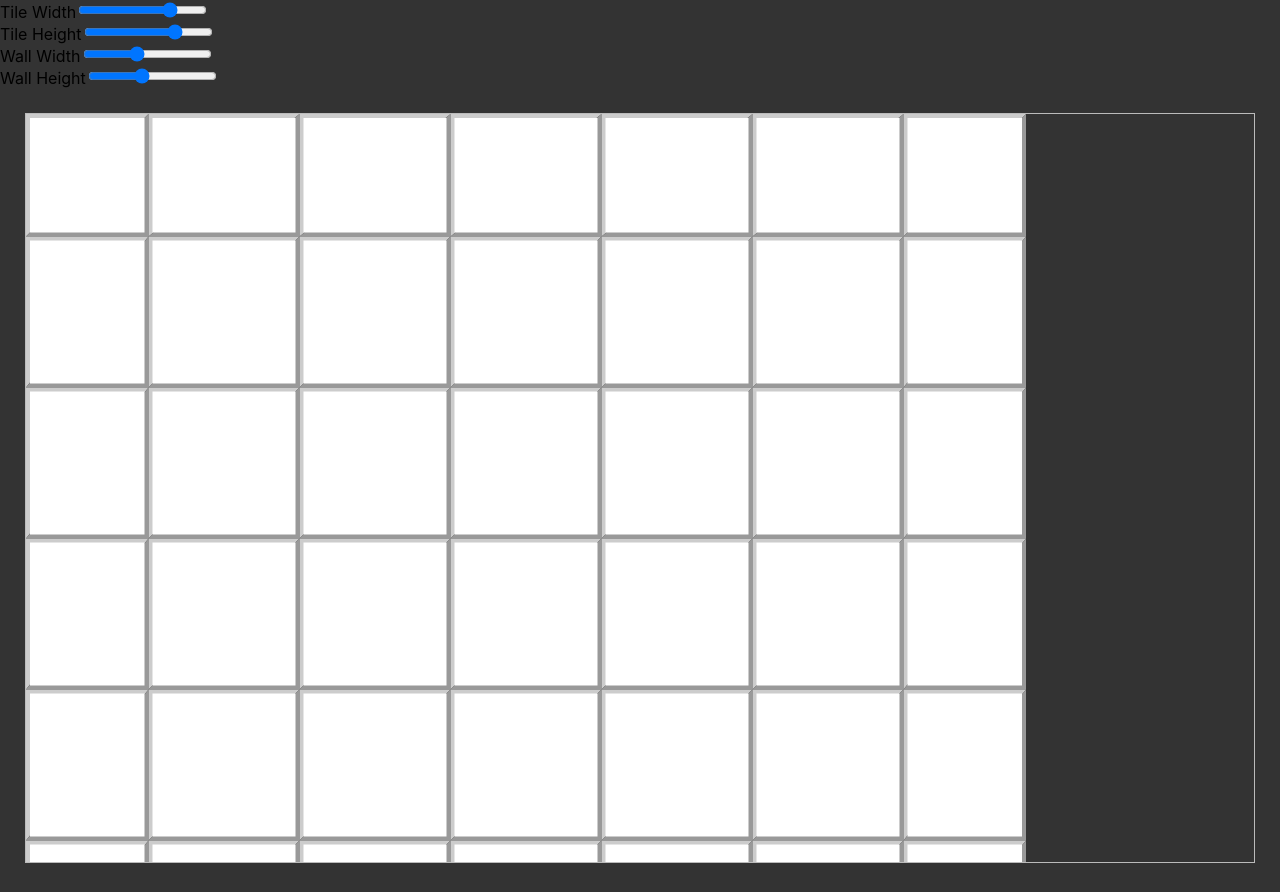
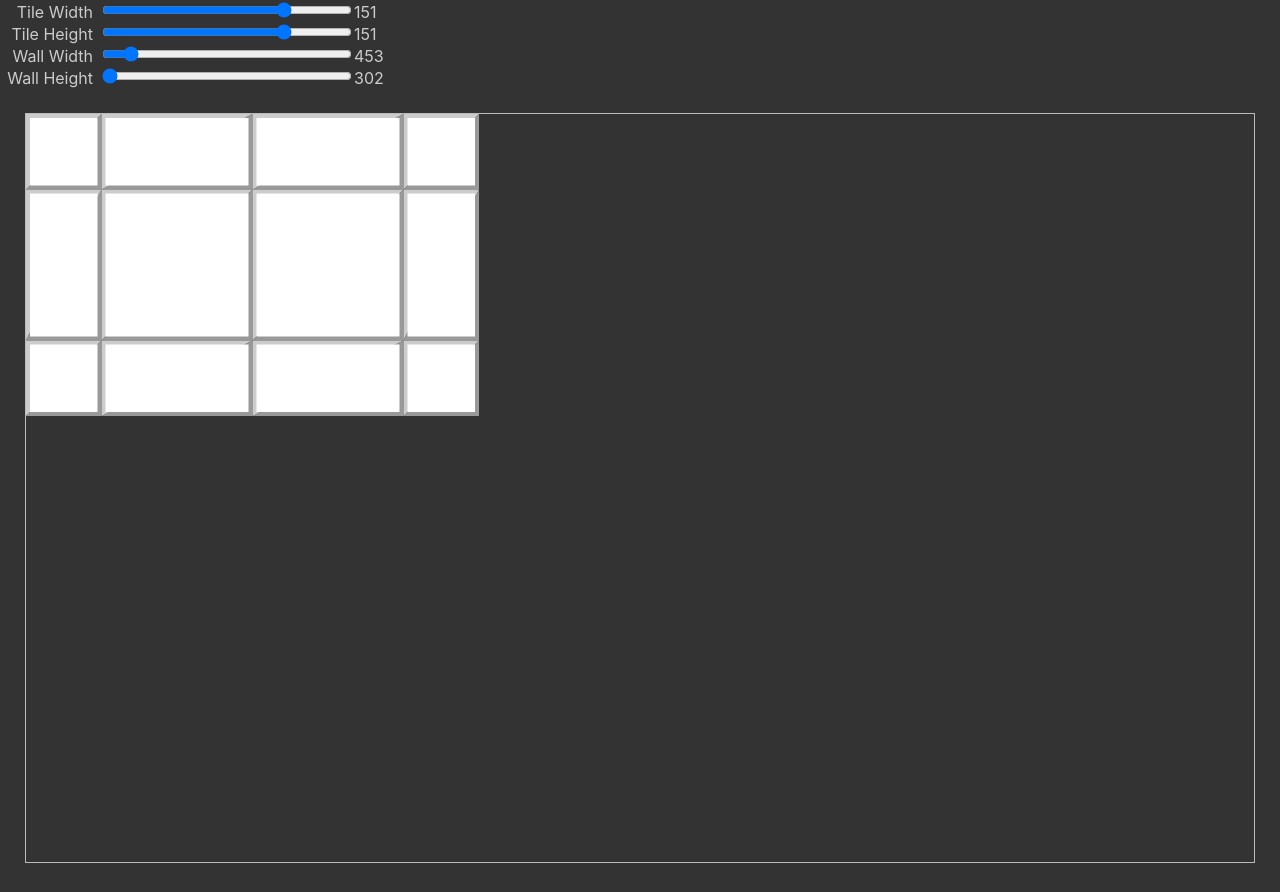
Before and after one commit to b-n/victorious-walls, a React (Create React App) app: page / in a window 1280 px wide. Built offline with nearby package versions, Linux system fonts and the light colour scheme.

Commit message:
Style + better code style

```diff
--- a/package.json
+++ b/package.json
@@ -1,5 +1,6 @@
 {
   "name": "victorious-walls",
+  "homepage": "https://b-n.github.io/victorious-walls",
   "version": "0.1.0",
   "private": true,
   "dependencies": {
@@ -21,6 +22,7 @@
   },
   "scripts": {
     "start": "react-scripts start",
+    "deploy": "react-scripts build && gh-pages -d build",
     "build": "react-scripts build",
     "test": "react-scripts test",
     "eject": "react-scripts eject"
--- a/src/App.css
+++ b/src/App.css
@@ -17,3 +17,19 @@
   stroke: none;
   fill: #999;
 }
+
+.controls-label {
+  color: #ccc;
+  padding-right: 7px;
+  width: 100px;
+  text-align: right;
+  display: inline-block;
+}
+
+.controls-range {
+  width: 250px;
+}
+
+.controls-value {
+  color: #ccc;
+}
--- a/src/App.tsx
+++ b/src/App.tsx
@@ -44,8 +44,9 @@ const useInput = ({ id, label, extent, initialValue }: UseInputOptions): [number
   const [value, setValue] = useState(initialValue);
   const input = (
     <div>
-      <label htmlFor={id}>{label}</label>
+      <label className="controls-label" htmlFor={id}>{label}</label>
       <input
+        className="controls-range"
         id={id}
         value={value}
         onChange={e => setValue(+e.target.value)}
@@ -53,16 +54,37 @@ const useInput = ({ id, label, extent, initialValue }: UseInputOptions): [number
         min={extent[0]}
         max={extent[1]}
       />
+      <span className="controls-value">{value}</span>
     </div>
   )
   return [value, input];
 }
 
 const App: React.FC = () => {
-  const [tileWidth, tileWidthInput] = useInput({ id: "tile-width", label: "Tile Width", extent: [10, 200], initialValue: 151});
-  const [tileHeight, tileHeightInput] = useInput({ id: "tile-height", label: "Tile Height", extent: [10, 200], initialValue: 151});
-  const [wallWidth, wallWidthInput] = useInput({ id: "wall-width", label: "Wall Width", extent: [tileWidth*2, 2000], initialValue: 1000});
-  const [wallHeight, wallHeightInput] = useInput({ id: "wall-height", label: "Wall Height", extent: [tileHeight*2, 2000], initialValue: 1000});
+  const [tileWidth, tileWidthInput] = useInput({
+    id: "tile-width",
+    label: "Tile Width",
+    extent: [10, 200],
+    initialValue: 151
+  });
+  const [tileHeight, tileHeightInput] = useInput({
+    id: "tile-height",
+    label: "Tile Height",
+    extent: [10, 200],
+    initialValue: 151
+  });
+  const [wallWidth, wallWidthInput] = useInput({
+    id: "wall-width",
+    label: "Wall Width",
+    extent: [tileWidth*2, 2000],
+    initialValue: tileWidth*3
+  });
+  const [wallHeight, wallHeightInput] = useInput({
+    id: "wall-height",
+    label: "Wall Height",
+    extent: [tileHeight*2, 2000],
+    initialValue: tileHeight*2
+  });
 
   const totalTiles = {
     x: Math.floor(wallWidth / tileWidth - 1),
@@ -92,11 +114,26 @@ const App: React.FC = () => {
 
           return (
             <>
-              <Tile x={0} y={rowY} width={splitTile.width} height={rowHeight} />
+              <Tile
+                x={0}
+                y={rowY}
+                width={splitTile.width}
+                height={rowHeight}
+              />
               {Array(totalTiles.x).fill(0).map((_, j) => (
-                <Tile x={splitTile.width + j * tileWidth} y={rowY} width={tileWidth} height={rowHeight} />
+                <Tile
+                  x={splitTile.width + j * tileWidth}
+                  y={rowY}
+                  width={tileWidth}
+                  height={rowHeight}
+                />
               ))}
-              <Tile x={splitTile.width + totalTiles.x * tileWidth} y={rowY} width={splitTile.width} height={rowHeight} />
+              <Tile
+                x={splitTile.width + totalTiles.x * tileWidth}
+                y={rowY}
+                width={splitTile.width}
+                height={rowHeight}
+              />
             </>
           )
         })}
```
